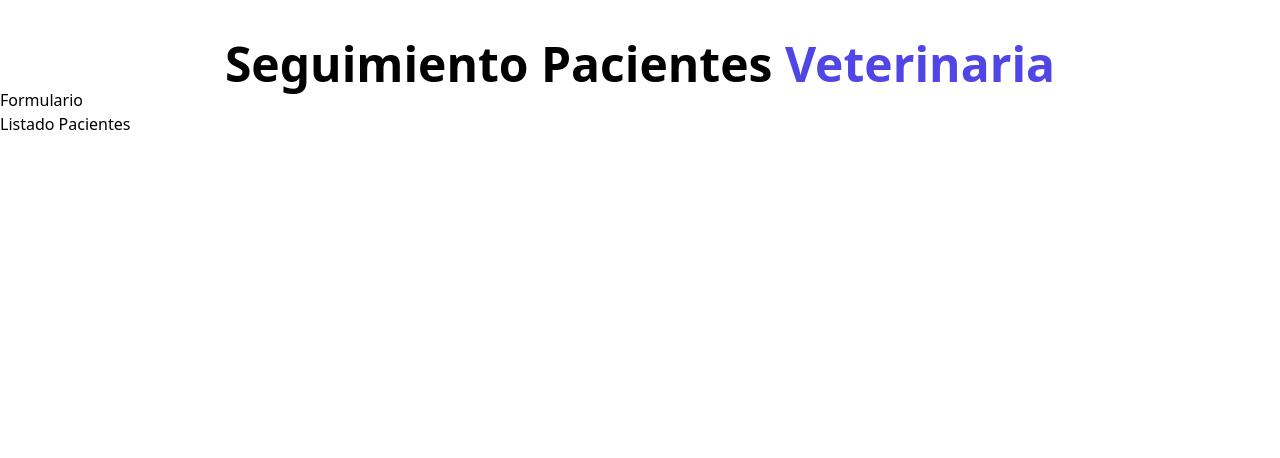
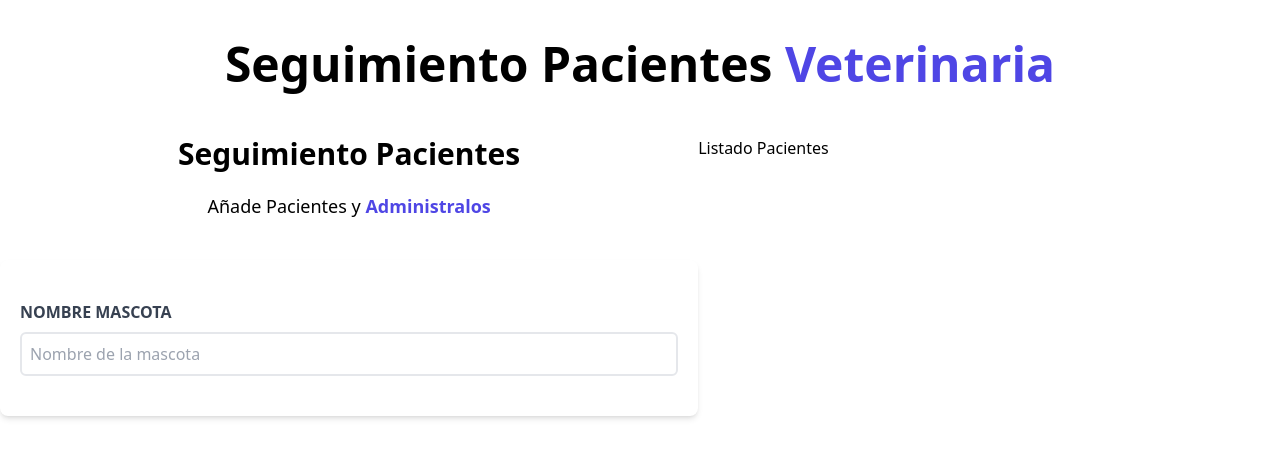
Before and after one commit to Grover1986/Proyectos-React, a React app in the folder projects/01-citas/: page / in a window 1280 px wide. Shown: the top 458 px of the page. Built offline with nearby package versions, Linux system fonts and the light colour scheme; the HTML template or start-up script is replaced by a standard one.

Commit message:
feat(projects/01-citas): estilos formulario y creación input mascota

```diff
--- a/projects/01-citas/src/App.jsx
+++ b/projects/01-citas/src/App.jsx
@@ -7,8 +7,10 @@
    return (
       <div className='container mx-auto mt-10'>
          <Header />
-         <Formulario />
-         <ListadoPacientes />
+         <div className='mt-12 md:flex'>
+            <Formulario />
+            <ListadoPacientes />
+         </div>
       </div>
    )
 }
--- a/projects/01-citas/src/components/Formulario.jsx
+++ b/projects/01-citas/src/components/Formulario.jsx
@@ -1,8 +1,23 @@
 
 const Formulario = () => {
    return (
-      <div>
-         <h2>Formulario</h2>
+      <div className='md:w-1/2 lg:w-3/5'>
+         <h2 className='font-black text-3xl text-center'>Seguimiento Pacientes</h2>
+
+         <p className='text-lg mt-5 text-center mb-10'>
+            Añade Pacientes y {''}
+            <span className='text-indigo-600 font-bold'>Administralos</span>
+         </p>
+
+         <form className='bg-white shadow-md rounded-lg py-10 px-5'>
+            <label className='block text-gray-700 uppercase font-bold' htmlFor='mascota'>Nombre Mascota</label>
+            <input
+               type='text'
+               placeholder='Nombre de la mascota'
+               className='border-2 w-full p-2 mt-2 placeholder-gray-400 rounded-md'
+               id='mascota'
+            />
+         </form>
       </div>
    )
 }
--- a/projects/01-citas/src/components/ListadoPacientes.jsx
+++ b/projects/01-citas/src/components/ListadoPacientes.jsx
@@ -1,6 +1,6 @@
 function ListadoPacientes() {
    return (
-      <div>
+      <div className='w-1/2'>
          <h2>Listado Pacientes</h2>
       </div>
    )
```
